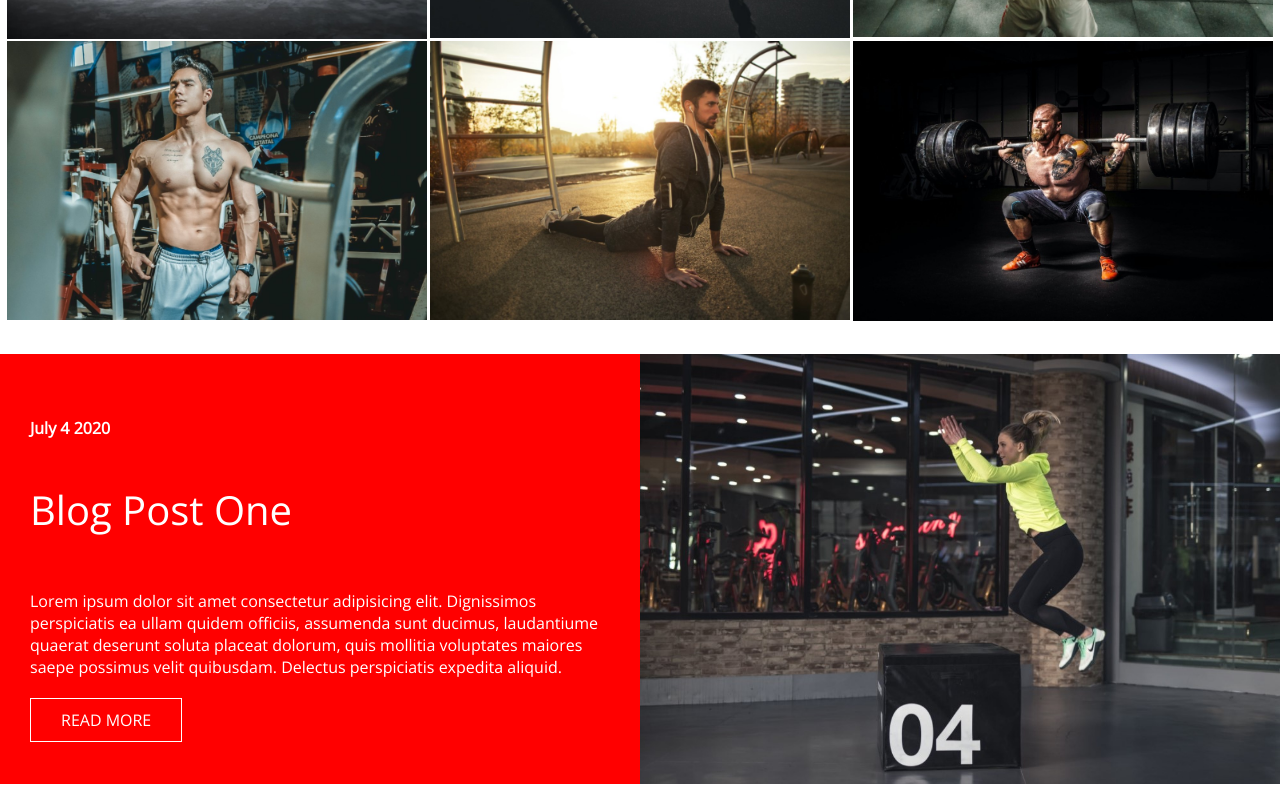
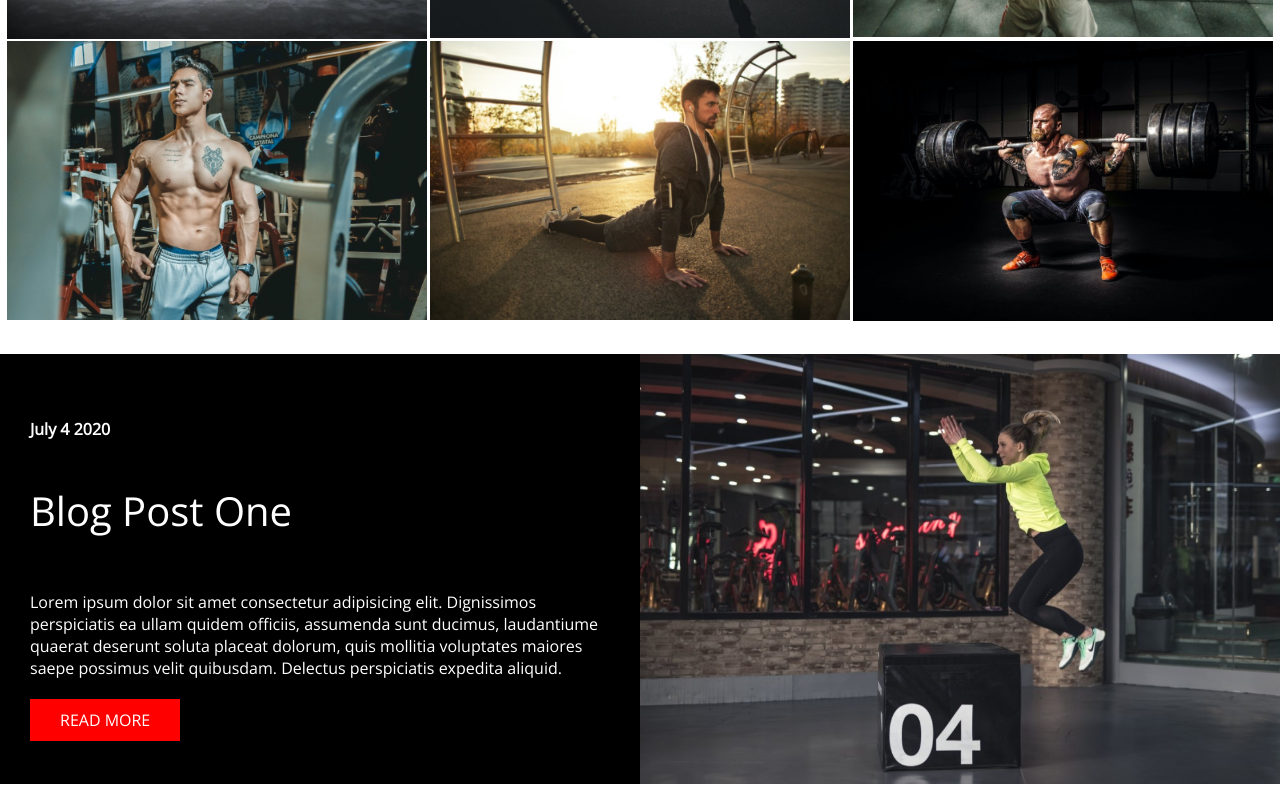
Before and after one commit to marcolvera/drew-fitness, a React (Create React App) app: page / in a window 1280 px wide. Shown: the part 2009-2809 px from the top of the page. Built offline with nearby package versions, Linux system fonts and the light colour scheme.

Commit message:
update card2 background color and txt color

```diff
--- a/src/components/Card2/Card2.module.css
+++ b/src/components/Card2/Card2.module.css
@@ -28,7 +28,7 @@
 
 .column2 {
     height: 100%;
-    background-color: red;
+    background-color: black;
     color: white;
     display: flex;
     flex-direction: column;
@@ -55,8 +55,8 @@
 .btn {
     text-decoration: none;
     background: red;
-    border: 1px solid white;
-    border-radius: white 5px;
+    /* border: 1px solid white; */
+    /* border-radius: white 5px; */
     color: white;
     padding: 10px 30px;
     font-family: 'Open Sans', sans-serif;
```
